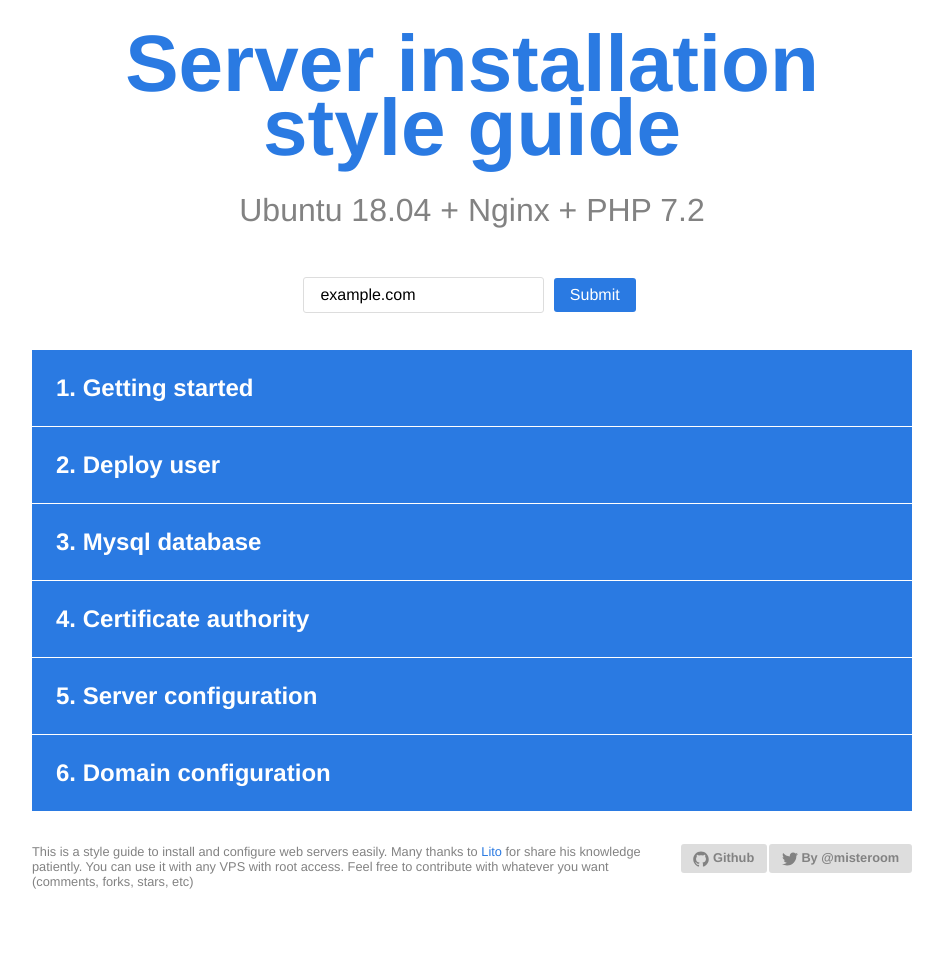
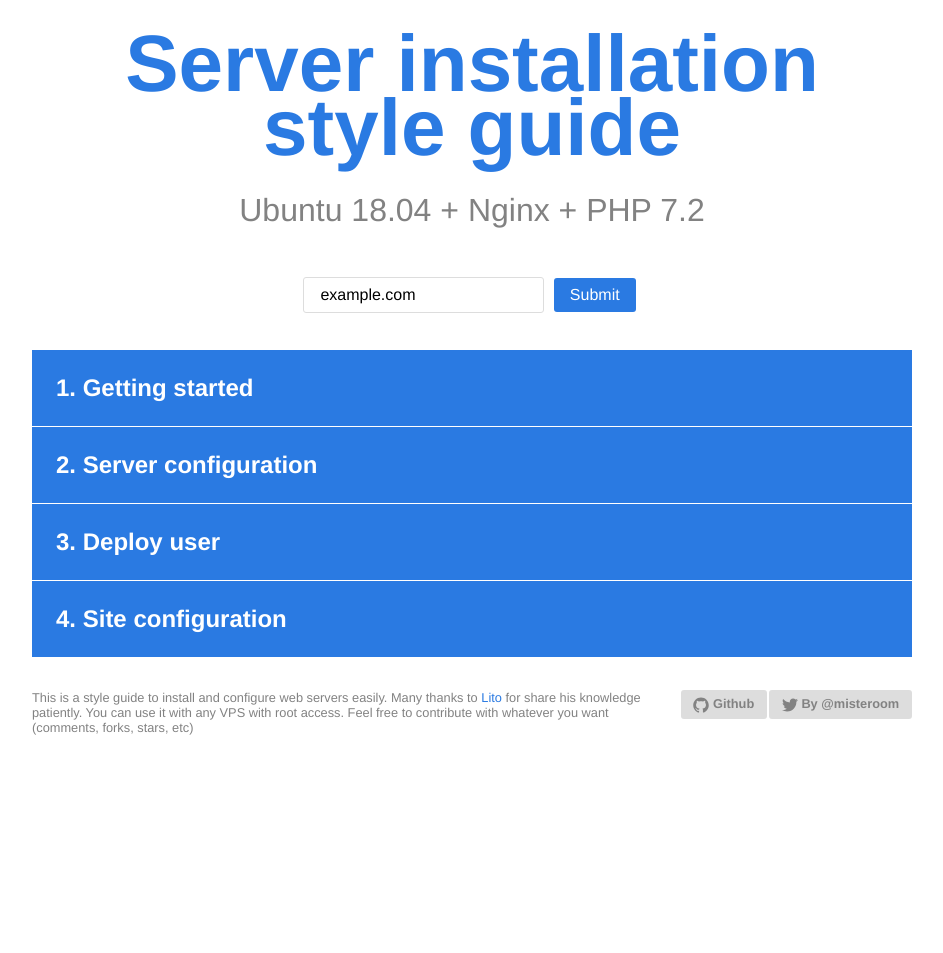
Before and after one commit to oscarotero/server-style-guide, a Jekyll site: the page built from index.md, in a window 1280 px wide. Shown: the whole page, without its empty margins (168-1111 px from the left). Built offline with Jekyll 4.4.1, drawn with Linux system fonts in a browser that asks for light colours; after the commit the page ends 900 px from its top, so only the background shows below that; some of the changed lines change nothing that is shown.

Commit message:
nova versión máis sinxela

````diff
--- a/index.md
+++ b/index.md
@@ -9,26 +9,21 @@
       - title: Update & upgrade system
         code: |
           ```sh
-          apt-get update
-          apt-get upgrade
+          apt update
+          apt upgrade
           ```
 
-      - title: Add extra repositories
-        class: is-optional
+      - title: Install basic packages
         code: |
           ```sh
-          add-apt-repository ppa:ondrej/php
-          add-apt-repository ppa:nginx/stable
+          apt install language-pack-es-base
+          apt install nginx
+          apt install mysql-server
+          apt install php7.2-common php7.2-cli php7.2-fpm
+          apt install php7.2-curl php7.2-gd php-imagick php7.2-mysql
+          apt install certbot
+          apt install python3-certbot-nginx
           ```
-          This allows to install the latest versions of PHP and nginx
-
-      - title: Install nginx and PHP
-        code: |
-          ```sh
-          apt-get install nginx
-          apt-get install php7.2 php7.2-cli php7.2-fpm php7.2-curl php7.2-gd php7.2-json
-          ```
-          To see all php7.2 packages available, execute `apt-cache search php7.2 | grep ^php7.2`
 
       - title: Disable SSH password authentication
         class: is-optional
@@ -66,6 +61,57 @@
           vm.vfs_cache_pressure=50
           ```
 
+  - title: Server configuration
+    steps:
+      - title: Download basic nginx config
+        code: |
+          ```sh
+          service nginx stop
+          cd /etc
+          mv nginx nginx-previous
+          git clone https://github.com/h5bp/server-configs-nginx.git nginx
+          cp nginx-previous/fastcgi* nginx/
+          ```
+          Thanks to [h5bp/server-configs-nginx](https://github.com/h5bp/server-configs-nginx/)
+
+      - title: Edit some default configuration
+        code: |
+          ```sh
+          cd nginx
+          vi nginx.conf
+          ```
+
+          Make the following changes:
+
+          ```conf
+          user www-data www-data;
+
+          error_log  /var/log/nginx/error.log warn;
+          access_log /var/log/nginx/access.log main;
+          ```
+
+      - title: Load config not loaded by default
+        code: |
+          ```sh
+          vi h5bp/full.conf
+          ```
+
+          Copy the following code:
+
+          ```conf
+          include h5bp/directive-only/no-transform.conf;
+          include h5bp/directive-only/cache-file-descriptors.conf;
+          include h5bp/directive-only/ssl.conf;
+          include h5bp/directive-only/extra-security.conf;
+          include h5bp/directive-only/x-ua-compatible.conf;
+          include h5bp/directive-only/cross-domain-insecure.conf;
+          include h5bp/directive-only/ssl-stapling.conf;
+          include h5bp/location/cache-busting.conf;
+          include h5bp/location/expires.conf;
+          include h5bp/location/protect-system-files.conf;
+          include h5bp/location/cross-domain-fonts.conf;
+          ```
+
   - title: Deploy user
     steps:
       - title: Create the user
@@ -98,161 +144,32 @@
           chgrp www-data /var/www/example.com /var/www/example.com/logs
           ```
 
-  - title: Mysql database
+  - title: Site configuration
     steps:
-      - title: Install Mysql and PHP driver
-        code: |
-          ```sh
-          apt-get install mysql-server
-          apt-get install php7.2-mysql
-          ```
-
-          Note: you may want to connect to the database through a SSH tunnel. To do that, open the `/etc/mysql/mysql.conf.d/mysqld.cnf` file and add the options `skip-external-locking` and `skip-grant-tables`.
-
       - title: Create the database
         code: |
+          Create also the user and configure the privileges
+
           ```sql
           CREATE DATABASE `example` DEFAULT CHARACTER SET utf8mb4 DEFAULT COLLATE utf8mb4_general_ci;
-          ```
-
-      - title: Create the user and configure the privileges
-        code: |
-          ```sql
           CREATE USER 'example'@'localhost' IDENTIFIED BY 'password';
           GRANT ALL PRIVILEGES ON `example`.* TO 'example'@'localhost';
           FLUSH PRIVILEGES;
           ```
-  - title: Certificate authority
-    steps:
-      - title: Install certbot
-        code: |
-          ```sh
-          apt-get install certbot
-          ```
 
-      - title: Create a sh script to create or renew certificates
-        code: |
-          Note that we are creating the certificates to both `www.example.com` and `example.com`.
-          Create the file `/root/certbot.sh`:
-
-          ```sh
-          #!/bin/bash
-
-          /usr/bin/certbot certonly \
-            --renew-by-default \
-            --agree-tos \
-            --email example@gmail.com \
-            --webroot \
-            -w /var/www/example.com/www \
-            -d example.com \
-            -d www.example.com
-
-          /usr/sbin/service nginx reload
-          ```
-          For additional subdomains, just add new `-w` and `-d` arguments.
-          For additional domains, it's better to create a different script.
-
-          Add permission to execute the script:
-          ```sh
-          chmod +x certbot.sh
-          ```
-
-      - title: Renew the certificate automatically
-        class: is-optional
-        code: |
-          ```sh
-          mkdir /root/logs
-          crontab -e
-          ```
-
-          Add the following line:
-
-          ```
-          50  04  01  *  *  /root/certbot.sh >> /root/logs/certbot.log 2>&1
-          ```
-  - title: Server configuration
-    steps:
-      - title: Download basic nginx config
-        code: |
-          ```sh
-          service nginx stop
-          cd /etc
-          mv nginx nginx-previous
-          git clone https://github.com/h5bp/server-configs-nginx.git nginx
-          ```
-          Thanks to [h5bp/server-configs-nginx](https://github.com/h5bp/server-configs-nginx/)
-
-      - title: Copy fastcgi files from original nginx config
-        code: |
-          ```bash
-          cp nginx-previous/fastcgi* nginx/
-          ```
-
-      - title: Edit some default configuration
-        code: |
-          Change username and log filepath in `/etc/nginx/nginx.conf`:
-
-          ```conf
-          user www-data www-data;
-
-          error_log  /var/log/nginx/error.log warn;
-          access_log /var/log/nginx/access.log main;
-          ```
-
-      - title: Configure the default server
-        code: |
-          Edit the file `/etc/nginx/sites-available/default`:
-
-          ```conf
-          server {
-              listen 80 default_server;
-              listen [::]:80 default_server;
-
-              server_name _;
-
-              return 301 https://example.com;
-          }
-          ```
-
-      - title: Load config not loaded by default
-        code: |
-          Create the file `/etc/nginx/h5bp/full.conf`:
-
-          ```conf
-          include h5bp/directive-only/no-transform.conf;
-          include h5bp/directive-only/cache-file-descriptors.conf;
-          include h5bp/directive-only/ssl.conf;
-          include h5bp/directive-only/extra-security.conf;
-          include h5bp/directive-only/x-ua-compatible.conf;
-          include h5bp/directive-only/cross-domain-insecure.conf;
-          include h5bp/directive-only/ssl-stapling.conf;
-          include h5bp/location/cache-busting.conf;
-          include h5bp/location/expires.conf;
-          include h5bp/location/protect-system-files.conf;
-          include h5bp/location/cross-domain-fonts.conf;
-          ```
-
-      - title: Enable the default config
-        code: |
-          ```sh
-          cd /etc/nginx/sites-enabled/
-          ln -s ../sites-available/default 000-default
-          ```
-
-
-  - title: Domain configuration
-    steps:
-      - title: Configure the php pool
+      - title: Configure the PHP
         code: |
           Rename the default conf file and create a pool for this domain:
 
           ```sh
           cd /etc/php/7.2/fpm/pool.d/
-          mv www.conf default
+          mv www.conf default # this only the first time
           cp default example.conf
+          vi example.conf
           ```
 
           Edit the `example.conf` file with the following changes:
+
           ```conf
           ; pool name ('www' here)
           [example]
@@ -265,51 +182,27 @@
           php_admin_value[error_log] = /var/www/example.com/logs/php.error
           ```
 
-      - title: Configure the server domain
+          ```sh
+          service php7.2-fpm restart
+          ```
+
+      - title: Configure the server
         code: |
-          Edit the file `/etc/nginx/sites-available/example.com`:
+          ```sh
+          cd /etc/nginx/sites-available
+          cp ssl.example.com example.com
+          vi example.com
+          ```
+
+          Edit the file replacing all example.com by your domain.
+          Enable php-fpm and configure the logs:
 
           ```conf
-          # Redirect from http to https
           server {
-              listen 80;
-
-              server_name example.com www.example.com;
-
-              return 301 https://example.com$request_uri;
-          }
-
-          # Redirect from www to domain
-          server {
-            listen 443 ssl http2;
-
-            server_name www.example.com;
-
-            return 301 https://example.com$request_uri;
-
-            ssl_certificate /etc/letsencrypt/live/example.com/fullchain.pem;
-            ssl_certificate_key /etc/letsencrypt/live/example.com/privkey.pem;
-          }
-
-          # Server config
-          server {
-            listen 443 ssl http2 default_server;
-
-            server_name example.com;
-
-            root /var/www/example.com/www;
-            index index.html index.php;
+            # Rest of the config
 
             location / {
-              try_files $uri $uri/ /index.php?$query_string;
-
-              if ($request_method = "OPTIONS") {
-                add_header "Access-Control-Max-Age" 1728000;
-                add_header "Content-Type" "text/plain; charset=UTF-8";
-                add_header "Content-Length" 0;
-
-                return 204;
-              }
+              index index.php index.html index.htm;
             }
 
             location ~ \.php$ {
@@ -320,9 +213,6 @@
               include fastcgi_params;
             }
 
-            ssl_certificate /etc/letsencrypt/live/example.com/fullchain.pem;
-            ssl_certificate_key /etc/letsencrypt/live/example.com/privkey.pem;
-
             access_log /var/www/example.com/logs/nginx.log combined buffer=32k flush=60;
             error_log  /var/www/example.com/logs/nginx.error;
 
@@ -330,31 +220,18 @@
           }
           ```
 
-      - title: Enable the domain config
+      - title: Enable the site
         code: |
           ```sh
           cd /etc/nginx/sites-enabled/
           ln -s ../sites-available/example.com example.com
           ```
 
-      - title: Configure a alias to a subdirectory
-        class: is-optional
+      - title: Create the certificate
         code: |
-          Inside the server config:
-
-          ```conf
-          location /subdirectory {
-                alias /var/www/example.com/www-subdirectory/public;
-
-                location ~ \.php$ {
-                        fastcgi_split_path_info ^(.+\.php)(/.+)$;
-                        fastcgi_pass unix:/var/run/php/php7.2-fpm-example.sock;
-                        fastcgi_index index.php;
-                        fastcgi_param SCRIPT_FILENAME $request_filename;
-                        fastcgi_param REQUEST_URI $uri?$args;
-                        include fastcgi_params;
-                }
-          }
-          ``
-
+          ```sh
+          certbot --nginx
+          ```
+          Note: Choose do not redirect from http to https because it's already configured
+          Execute `certbot renew` to renew the certificates.
 ---
````
